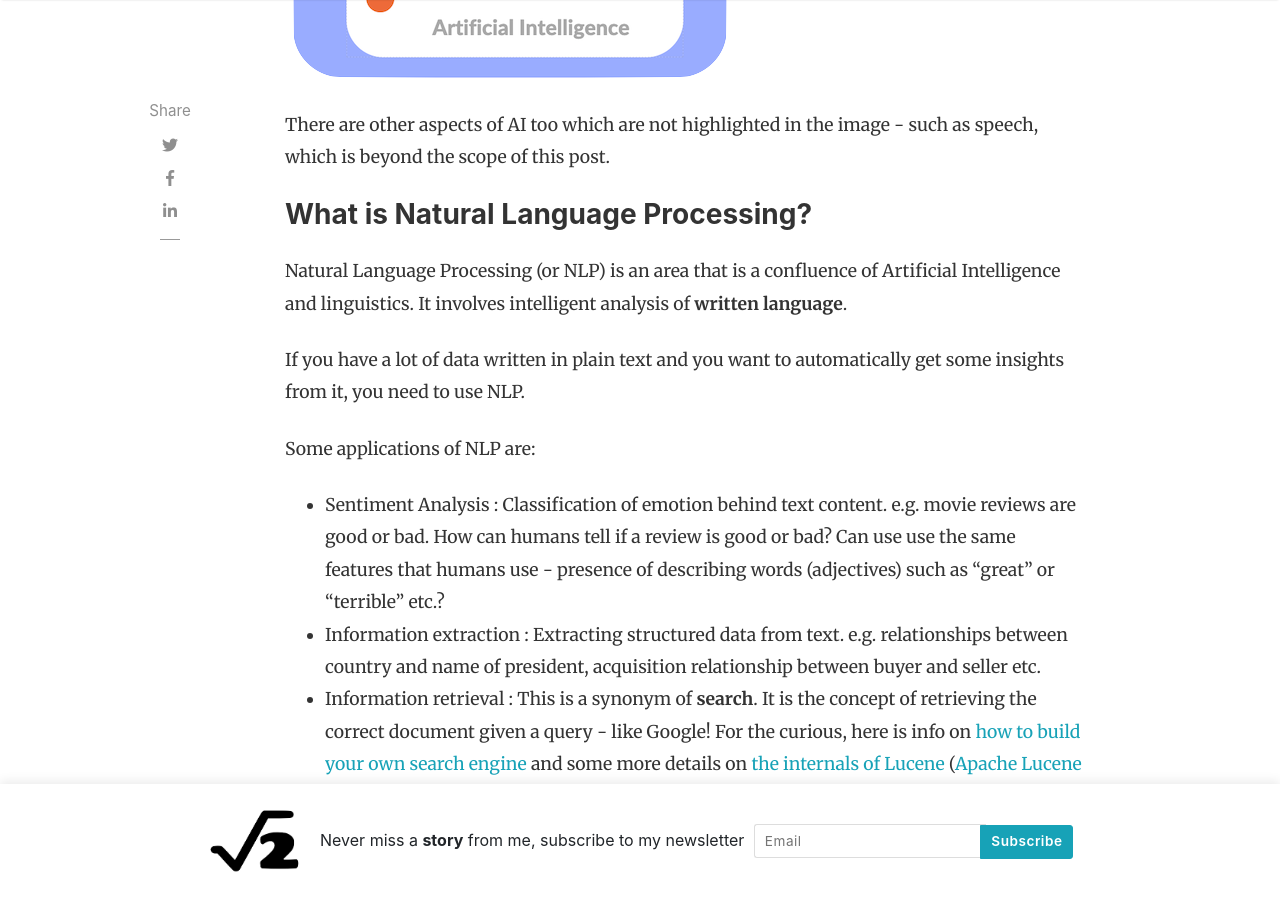
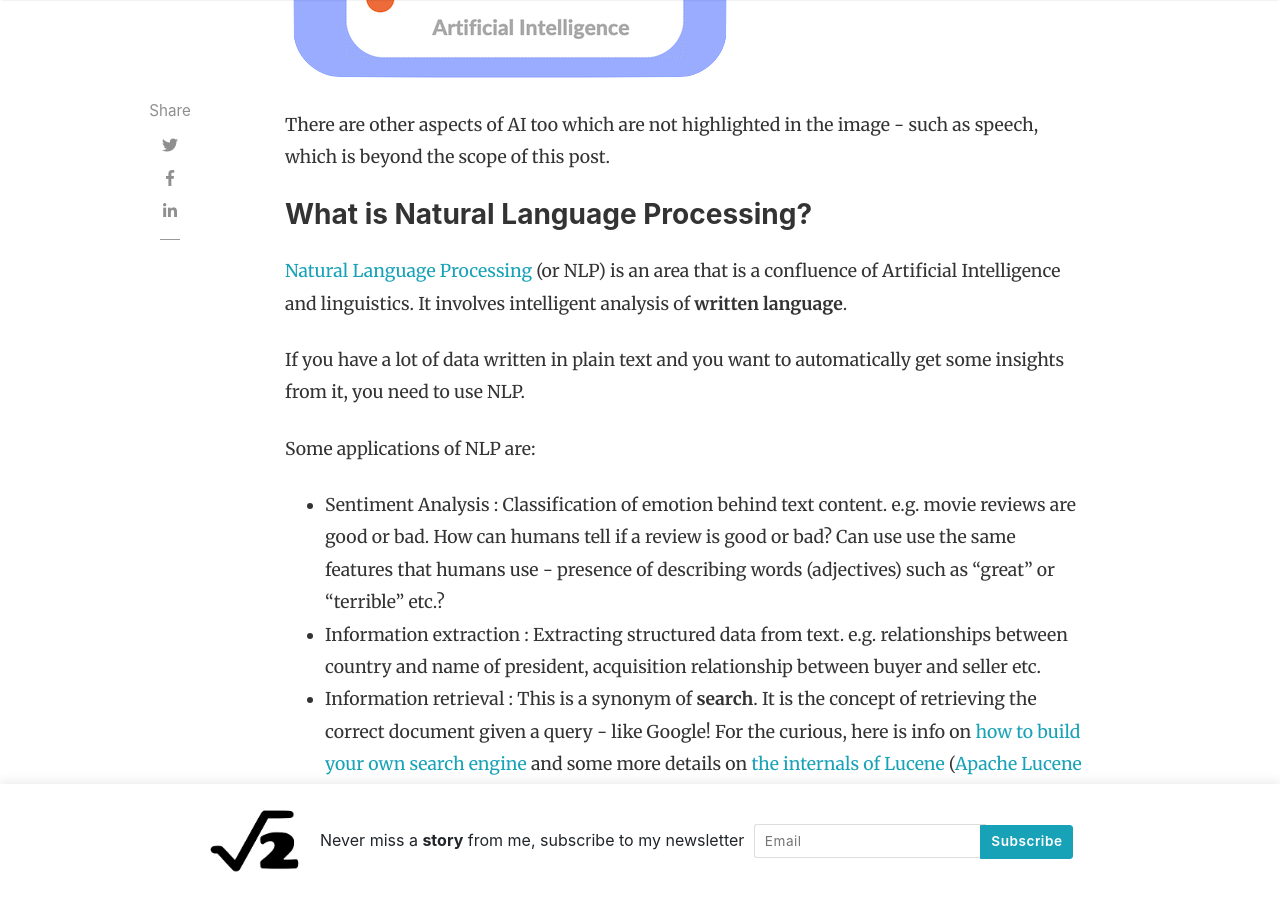
Before and after one commit to rutum/rutum.github.io, a Jekyll site: the page built from _posts/2016-08-08-NLP-ML.md, in a window 1280 px wide and 900 px high, scrolled down 1016 px. Built offline with Jekyll 4.4.1, drawn with Linux system fonts in a browser that asks for light colours; nearby versions of some CDN libraries; comment, search, counter and statistics services are not loaded; some of the changed lines change nothing that is shown.

Commit message:
new links

```diff
--- a/_posts/2016-08-08-NLP-ML.md
+++ b/_posts/2016-08-08-NLP-ML.md
@@ -21,7 +21,7 @@ There are other aspects of AI too which are not highlighted in the image - such
 
 ### What is Natural Language Processing?
 
-Natural Language Processing (or NLP) is an area that is a confluence of Artificial Intelligence and linguistics. It involves intelligent analysis of **written language**.
+<a href="https://rutumulkar.com/blog/2017/what-is-nlp/">Natural Language Processing</a> (or NLP) is an area that is a confluence of Artificial Intelligence and linguistics. It involves intelligent analysis of **written language**.
 
 If you have a lot of data written in plain text and you want to automatically get some insights from it, you need to use NLP.
 
```
